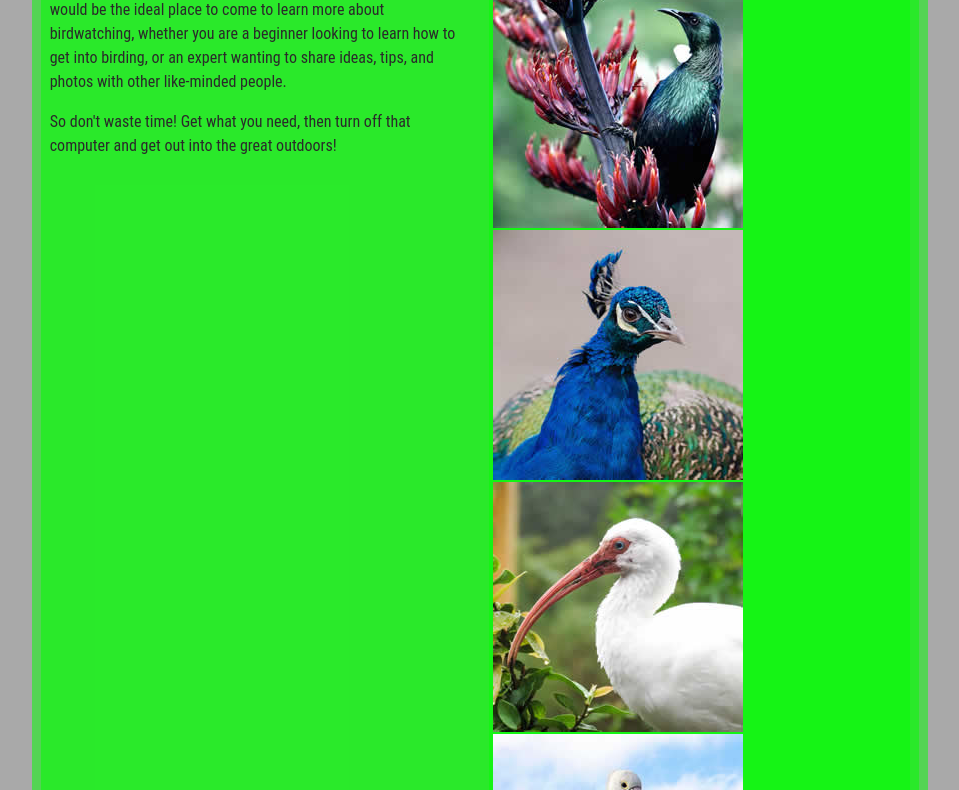
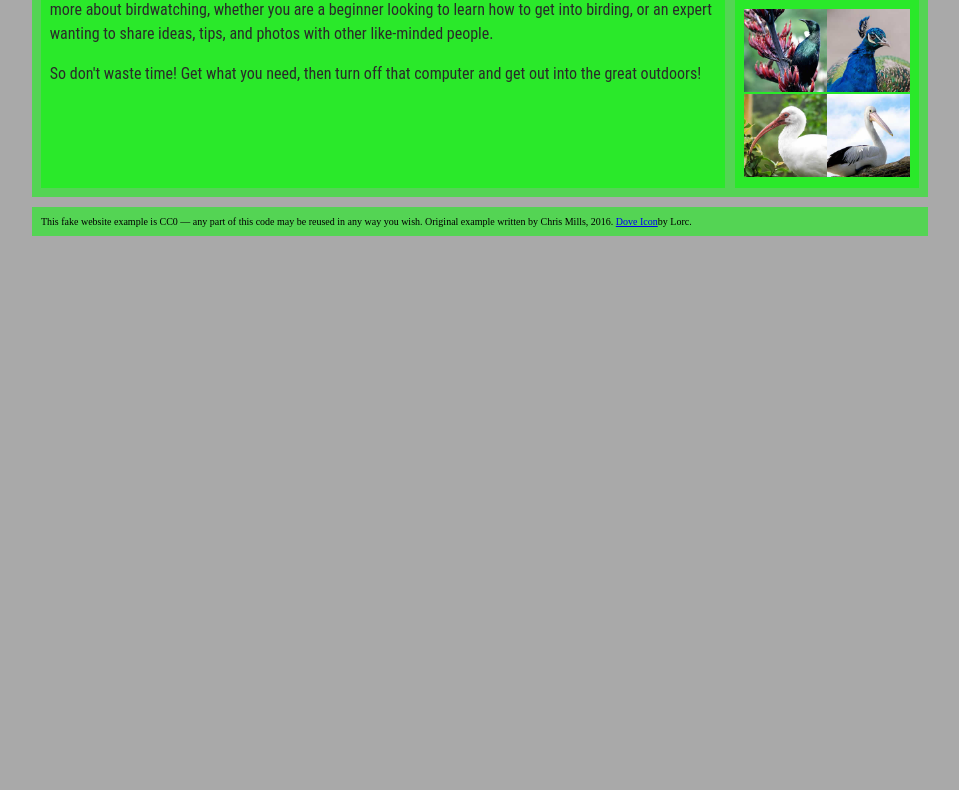
Before and after one commit to jenna-theresa01/structuring-a-page-of-content, a plain HTML site: page index.html in a window 1280 px wide. Shown: the part 324-1114 px from the top of the page, without its empty margins (160-1119 px from the left). After the commit the page ends 800 px from the top, so only its background shows below. Drawn offline with Linux system fonts and the light colour scheme.

Commit message:
final formating fix

```diff
--- a/index.html
+++ b/index.html
@@ -1,10 +1,12 @@
 <!DOCTYPE html>
 <html lang="en">
+
 <head>
     <meta charset="utf-8">
     <title>Birdwatching</title>
     <link href="style.css" rel="stylesheet">
 </head>
+
 <body>
     <header>
         <h1>Birdwatching</h1>
@@ -22,22 +24,25 @@
     <main>
         <section>
             <h2>Welcome</h2>
-            <p>Welcome to our fake birdwatching site. If this were a real site, it would be the ideal place to come to learn more about birdwatching, whether you are a beginner looking to learn how to get into birding, or an expert wanting to share ideas, tips, and photos with other like-minded people.</p>
-            <p>So don't waste time! Get what you need, then turn off that computer and get out into the great outdoors!</p>
+            <p>Welcome to our fake birdwatching site. If this were a real site, it would be the ideal place to come to
+                learn more about birdwatching, whether you are a beginner looking to learn how to get into birding, or
+                an expert wanting to share ideas, tips, and photos with other like-minded people.</p>
+            <p>So don't waste time! Get what you need, then turn off that computer and get out into the great outdoors!
+            </p>
         </section>
-        <section>
-            <section>
+        <aside>
             <h2>Favorite Photos</h2>
-                <img src="img/favorite-1_th.jpg" alt="Image of bird">
-                <img src="img/favorite-2_th.jpg" alt="Image of peacock">
-                <img src="img/favorite-3_th.jpg" alt="Image of bird with curved beak">
-                <img src="img/favorite-4_th.jpg" alt="Image of pelican">
-            </section>
-        </section>
+            <a href="#"><img src="img/favorite-1_th.jpg" alt="Image of bird"></a>
+            <a href="#"><img src="img/favorite-2_th.jpg" alt="Image of peacock"></a>
+            <a href="#"> <img src="img/favorite-3_th.jpg" alt="Image of bird with curved beak"></a>
+            <a href="#"><img src="img/favorite-4_th.jpg" alt="Image of pelican"></a>
+        </aside>
     </main>
     <footer>
-        This fake website example is CC0 — any part of this code may be reused in any way you wish. Original example written by Chris Mills, 2016.
+        This fake website example is CC0 — any part of this code may be reused in any way you wish. Original example
+        written by Chris Mills, 2016.
         <a href="https://game-icons.net/1x1/lorc/dove.html">Dove Icon</a>by Lorc.
     </footer>
 </body>
+
 </html>
```
Lines whose indentation alone changed are shown as unchanged.
